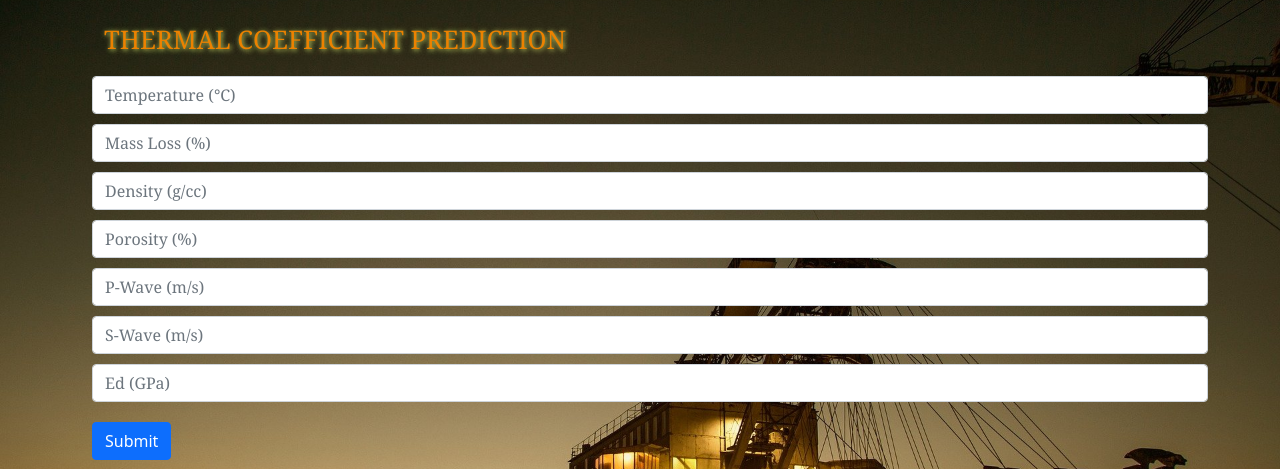
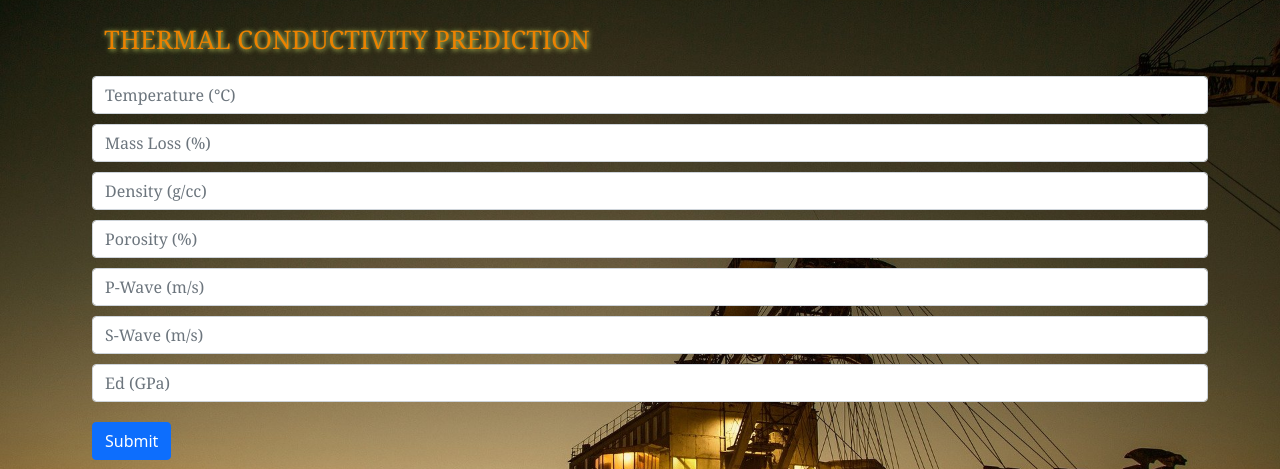
Before and after one commit to divyanshu964/Thermal_conductivity_prediction_flask, a Flask app: page / in a window 1280 px wide. Shown: the part 52-521 px from the top of the page. Run offline with Flask 2, Linux system fonts and the light colour scheme; parts of the project's set-up code (start-up, migrations or seed data) failed here and were passed over.

Commit message:
changed name in index.html

```diff
--- a/Templates/index.html
+++ b/Templates/index.html
@@ -2,7 +2,7 @@
 <html lang="en">
 <head>
     <meta name="viewport" content="width=device-width, initial-scale=1">
-    <title>Thermal Coefficient Prediction</title>
+    <title>Thermal Conductivity Prediction</title>
     <link href="https://cdn.jsdelivr.net/npm/bootstrap@5.0.0-beta2/dist/css/bootstrap.min.css" rel="stylesheet" integrity="sha384-BmbxuPwQa2lc/FVzBcNJ7UAyJxM6wuqIj61tLrc4wSX0szH/Ev+nYRRuWlolflfl" crossorigin="anonymous">
     <link rel="shortcut icon" href="{{ url_for('static', filename='favicon.ico')}}">
 
@@ -70,7 +70,7 @@
     <div class="container">
         <div class="jumbotron">
             <div class="container">
-                <h1 class="heading">THERMAL COEFFICIENT PREDICTION</h1>
+                <h1 class="heading">THERMAL CONDUCTIVITY PREDICTION</h1>
             </div>
             <form method="POST" action="/">
                 <input class="form-control" type="text" name="Temperature" placeholder="Temperature (°C)">
```
